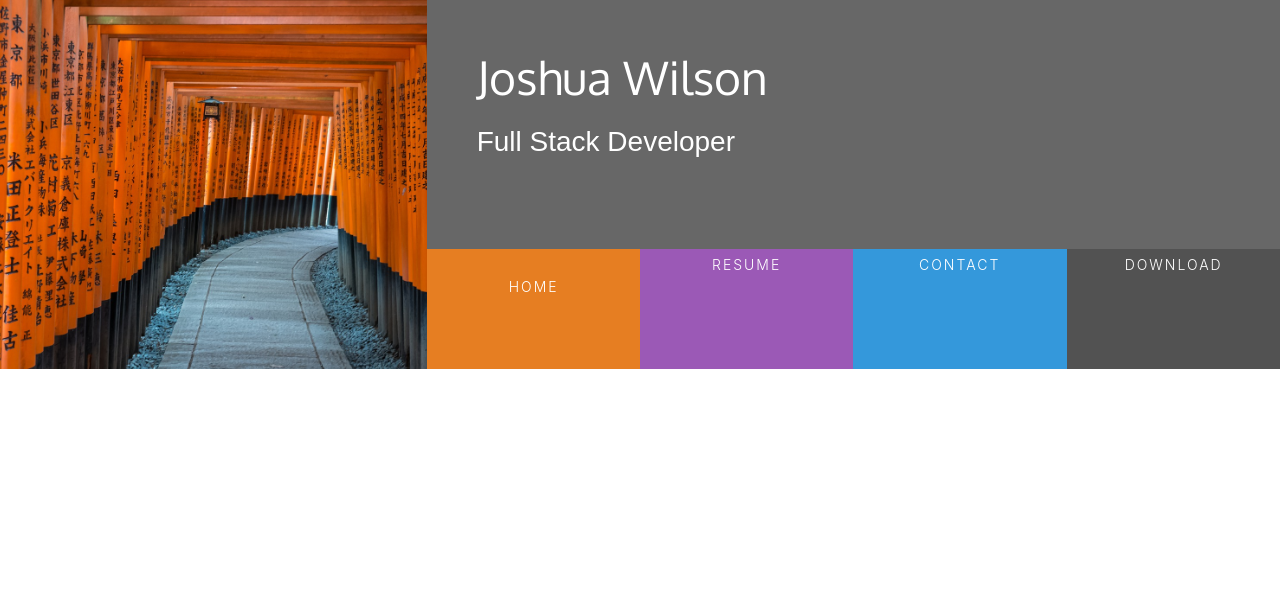
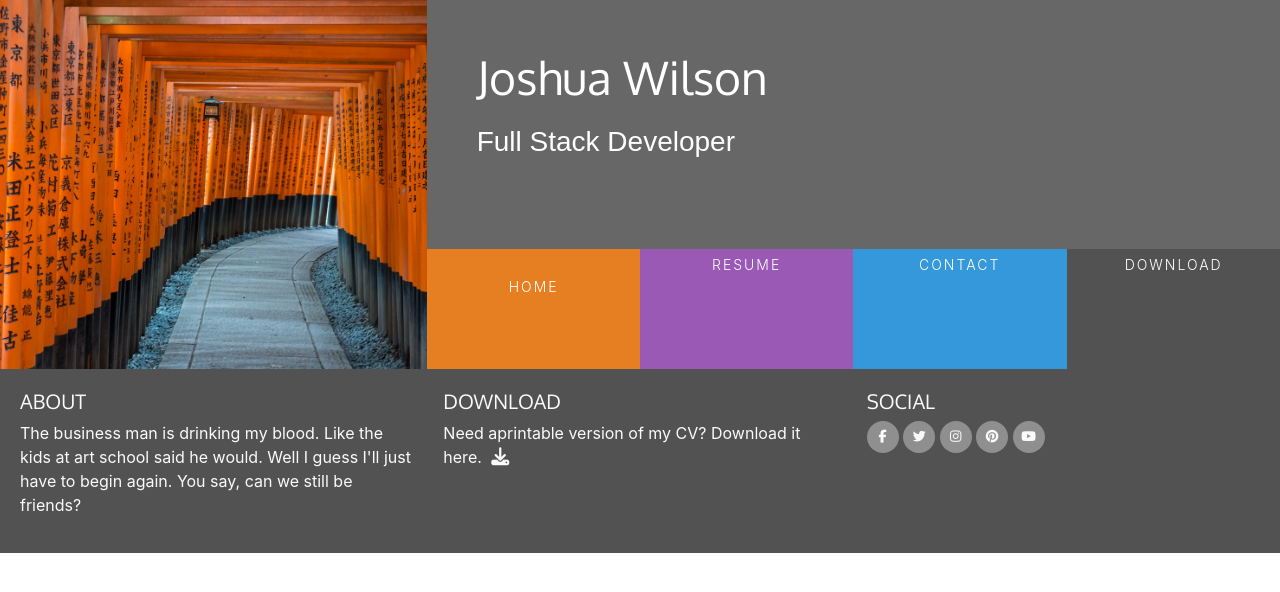
Before and after one commit to LordButley/BootstrapResume, a plain HTML site: page index.html in a window 1280 px wide. Drawn offline with nearby package versions, Linux system fonts and the light colour scheme; some icons are missing.

Commit message:
add footer and styles

```diff
--- a/assets/css/style.css
+++ b/assets/css/style.css
@@ -122,3 +122,51 @@ header {
     background:rgba(0,0,0,0.2) !important;
     height:120px;
 }
+
+footer {
+    background-color: #525252;
+    color:#fafafa;
+    min-height:120px;
+    margin:0;
+}
+
+.inline-block{
+    display:inline-block;
+}
+
+.cv-pdf i {
+    font-size: 18px;
+    color:#fafafa;
+    text-align: center;
+    padding-left: 5px;
+    transition: all 0.35s ease-in-out;
+}
+
+.cv-pdf i:hover {
+    color:#e84610;
+}
+
+.social-links {
+    padding-bottom:15px
+}
+
+.social-links li a i{
+    width:32px;
+    height: 32px;
+    padding: 12px 0;
+    border-radius: 50%;
+    font-size:13px;
+    line-height: 7px;
+    text-align: center;
+    color: #fafafa;
+    background: #8f8f8f;
+    transition: all 0.35s ease-in-out;
+}
+
+.social-links li a i:hover{
+    background: #e84610;
+}
+
+#footer-details{
+    padding:20px;
+}
--- a/index.html
+++ b/index.html
@@ -42,6 +42,65 @@
                 </div>
         </div>
     </header>
+    <section>
+
+    </section>
+    <footer id="footer-details" class="container-fluid">
+        <div class="row">
+            <div class="col-sm-4">
+                <h5 class="uppercase general-sub">About</h5>
+                <p class="inline-block">
+                    The business man is drinking my blood. Like the kids at art school said he would. Well I guess I'll just have to begin again. You say, can we still be friends?
+                </p>
+            </div>
+            <div class="col-sm-4">
+                <h5 class="uppercase general-sub">Download</h5>
+                <p class="inline-block">
+                    Need aprintable version of my CV? Download it here.
+                    <a href="#" target="_blank" class="cv-pdf">
+                        <i class="fa fa-download" aria-hidden="true"></i>
+                        <span class="sr-only">Download link.</span>
+                    </a>
+                </p>
+            </div>
+            <div class="col-sm-4">
+                <h5 class="uppercase general-sub">Social</h5>
+                <ul class="list-inline social-links">
+                    <li class="list-inline-item">
+                        <a target="_blank" href="#">
+                            <i class="fa fa-facebook" aria-hidden="true"></i>
+                            <span class="sr-only">Facebook</span>
+                        </a>
+                    </li>
+                    <li class="list-inline-item">
+                        <a target="_blank" href="#">
+                            <i class="fa fa-twitter" aria-hidden="true"></i>
+                            <span class="sr-only">Twitter</span>
+                        </a>
+                    </li>
+                    <li class="list-inline-item">
+                        <a target="_blank" href="#">
+                            <i class="fa fa-instagram" aria-hidden="true"></i>
+                            <span class="sr-only">Instagram</span>
+                        </a>
+                    </li>
+                    <li class="list-inline-item">
+                        <a target="_blank" href="#">
+                            <i class="fa fa-pinterest" aria-hidden="true"></i>
+                            <span class="sr-only">Pinterest</span>
+                        </a>
+                    </li>
+                    <li class="list-inline-item">
+                        <a target="_blank" href="#">
+                            <i class="fa fa-youtube" aria-hidden="true"></i>
+                            <span class="sr-only">Youtube</span>
+                        </a>
+                    </li>
+                </ul>
+            </div>
+        </div>
+    </footer>
+
 
 </body>
 <script src="https://kit.fontawesome.com/cdd4ef1597.js" crossorigin="anonymous"></script>
```
